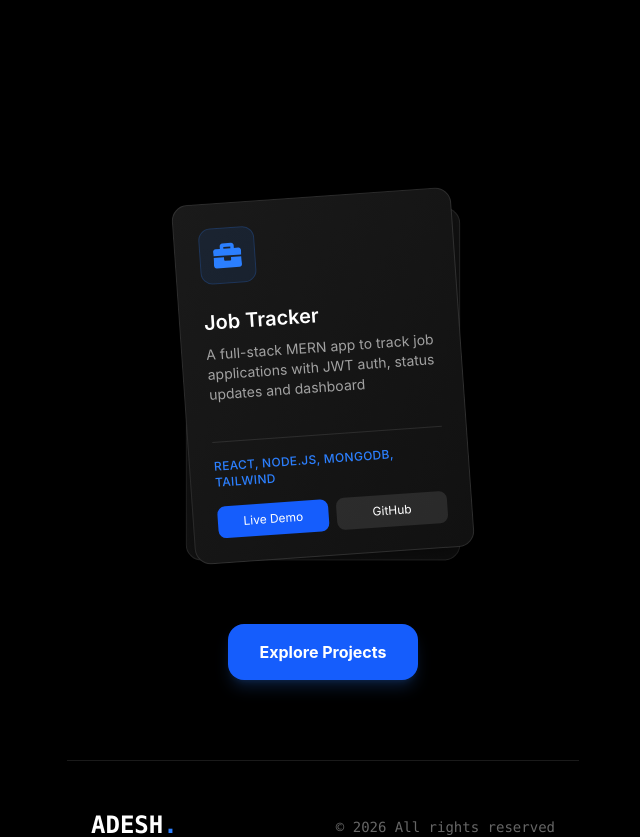
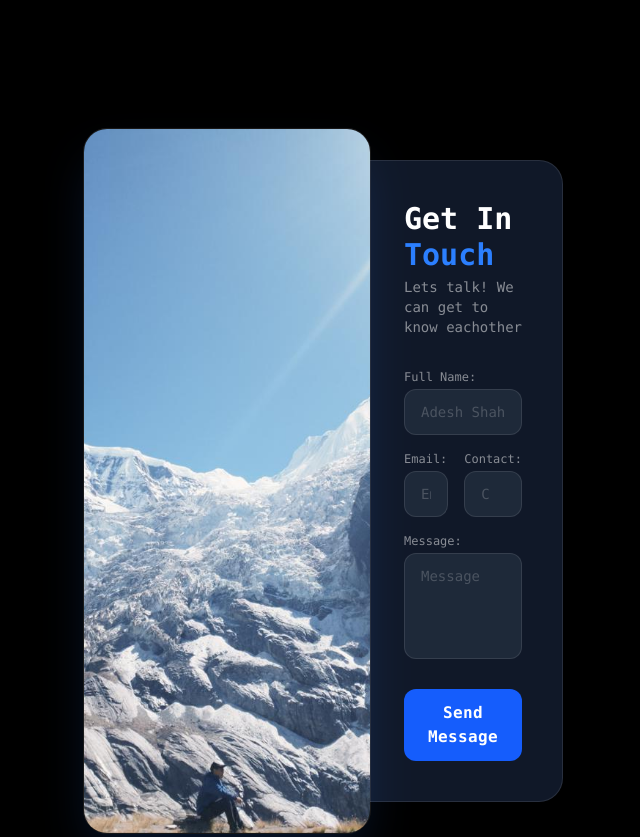
Before and after one commit to Adeshsc30/webie, a React (Vite) app: page / in a window 1280 px wide. Shown: the part 2340-3177 px from the top of the page, without its empty margins (317-957 px from the left). Built offline with nearby package versions, Linux system fonts and the light colour scheme.

Commit message:
add contact form with emailjs

```diff
--- a/package.json
+++ b/package.json
@@ -10,6 +10,7 @@
     "preview": "vite preview"
   },
   "dependencies": {
+    "@emailjs/browser": "^4.4.1",
     "react": "^19.2.4",
     "react-dom": "^19.2.4",
     "react-icons": "^5.6.0",
--- /dev/null
+++ b/src/components/ContactForm.jsx
@@ -0,0 +1,144 @@
+import { useRef, useState } from "react";
+import emailjs from "@emailjs/browser";
+import formImage from "../assets/formIMg.jpeg";
+import { FaGithub, FaLinkedin } from "react-icons/fa";
+import { CgMail } from "react-icons/cg";
+
+const ContactForm = () => {
+  const [status, setStatus] = useState("");
+  const form = useRef();
+  const sendEmail = (e) => {
+    e.preventDefault();
+    setStatus("sending");
+
+    emailjs
+      .sendForm(
+        "service_lq1ochm",
+        "template_hko90bv",
+        form.current,
+        "b0zki91GuLVhtBM7I",
+      )
+      .then(() => {
+        setStatus("success");
+        e.target.reset();
+        setTimeout(() => setStatus(""), 5000)
+      })
+      .catch((error) => {
+        console.log("EmailJS error:", error)
+        setStatus("failed");
+        setTimeout(() => setStatus(""), 5000);
+      });
+  };
+
+  return (
+    <div className="flex items-center justify-center px-4 py-10">
+      {/* outer wrapper */}
+      <div className="relative w-full max-w-4xl md:mt-0 mt-20">
+        {/* form */}
+        <div className="ml-0 md:ml-24 bg-gray-900 rounded-3xl border border-white/10 shadow-2xl p-6 pt-40 md:p-10 md:pl-56">
+          <h1 className="text-3xl font-bold text-white font-mono mb-1">
+            Get In <span className="text-blue-500">Touch</span>
+          </h1>
+          <p className="text-white/50 text-sm font-mono mb-8">
+            Lets talk! We can get to know eachother
+          </p>
+          <form className="flex flex-col gap-4" ref={form} onSubmit={sendEmail}>
+            <div>
+              <label
+                htmlFor=""
+                className="text-white/50 text-xs font-mono mb-1 block"
+              >
+                Full Name:
+              </label>
+              <input
+                type="text"
+                placeholder="Adesh Shahi"
+                name="user_name"
+                className="w-full bg-gray-800 text-white px-4 py-3 rounded-xl outline-none border border-white/10 focus:border-blue-500 transition duration-200 placeholder-white/20 font-mono text-sm"
+              />
+            </div>
+            <div className="flex flex-col md:flex-row gap-4">
+              <div className="flex-1">
+                <label
+                  htmlFor=""
+                  className="text-white/50 text-xs font-mono mb-1 block"
+                >
+                  Email:
+                </label>
+                <input
+                  type="email"
+                  placeholder="Email"
+                  name="user_email"
+                  className="w-full bg-gray-800 text-white px-4 py-3 rounded-xl outline-none border border-white/10 focus:border-blue-500 transition duration-200 placeholder-white/20 font-mono text-sm"
+                />
+              </div>
+              <div className="flex-1">
+                <label
+                  htmlFor=""
+                  className="text-white/50 text-xs font-mono mb-1 block"
+                >
+                  Contact:
+                </label>
+                <input
+                  type="number"
+                  placeholder="Contact"
+                  name="user_phone"
+                  className="w-full bg-gray-800 text-white px-4 py-3 rounded-xl outline-none border border-white/10 focus:border-blue-500 transition duration-200 placeholder-white/20 font-mono text-sm"
+                />
+              </div>
+            </div>
+            <div>
+              <label
+                htmlFor=""
+                className="text-white/50 text-xs font-mono mb-1 block"
+              >
+                Message:
+              </label>
+              <textarea
+                placeholder="Message"
+                rows={4}
+                name="message"
+                className="w-full bg-gray-800 text-white px-4 py-3 rounded-xl outline-none border border-white/10 focus:border-blue-500 transition duration-200 placeholder-white/20 font-mono text-sm resize-none"
+              />
+            </div>
+            <button
+  type="submit"
+  disabled={status === "sending"}
+  className="w-full bg-blue-600 hover:bg-blue-700 text-white font-bold py-3 rounded-xl transition duration-200 font-mono tracking-wide mt-2 disabled:opacity-50"
+>
+  {status === "sending" ? "Sending... ⏳" : "Send Message"}
+</button>
+            {status && (
+  <p className={`text-sm text-center mt-3 font-mono ${
+    status === "success"
+      ? "text-green-400"
+      : status === "failed"
+        ? "text-red-400"
+        : "text-yellow-400"
+  }`}>
+    {status === "sending"
+      ? "Sending... ⏳"
+      : status === "success"
+        ? "Message sent successfully ✅"
+        : "Failed to send message ❌"}
+  </p>
+)}
+          </form>
+        </div>
+        {/* image */}
+        <div
+          className="absolute
+                        top-0 left-1/2 -translate-x-1/2 -translate-y-1/2 w-[70%] h-72 fit-content mx-auto
+                        md:top-1/2 md:-translate-y-1/2 md:translate-x-0 md:left-0 md:h-[110%] md:w-72"
+        >
+          <img
+            src={formImage}
+            alt="AdeshShahi"
+            className="w-full h-full object-cover rounded-3xl shadow-2xl shadow-blue-500/20 border border-white/10"
+          />
+        </div>
+      </div>
+    </div>
+  );
+};
+export default ContactForm;
--- a/src/pages/Contact.jsx
+++ b/src/pages/Contact.jsx
@@ -2,6 +2,7 @@ import React from "react";
 import { FaLinkedin } from "react-icons/fa";
 import { FaGithub } from "react-icons/fa";
 import { CgMail } from "react-icons/cg";
+import ContactForm from "../components/ContactForm";
 
 const Contact = () => {
   return (
@@ -50,7 +51,9 @@ const Contact = () => {
             <FaGithub />
           </a>
         </div>
-
+<div className="w-full py-20">
+      <ContactForm />
+    </div>
       </div>
     </div>
   );
```
Also changed, not shown: src/assets/formIMg.jpeg (added), 1 other file (tests, documents, lock files or other folders).
